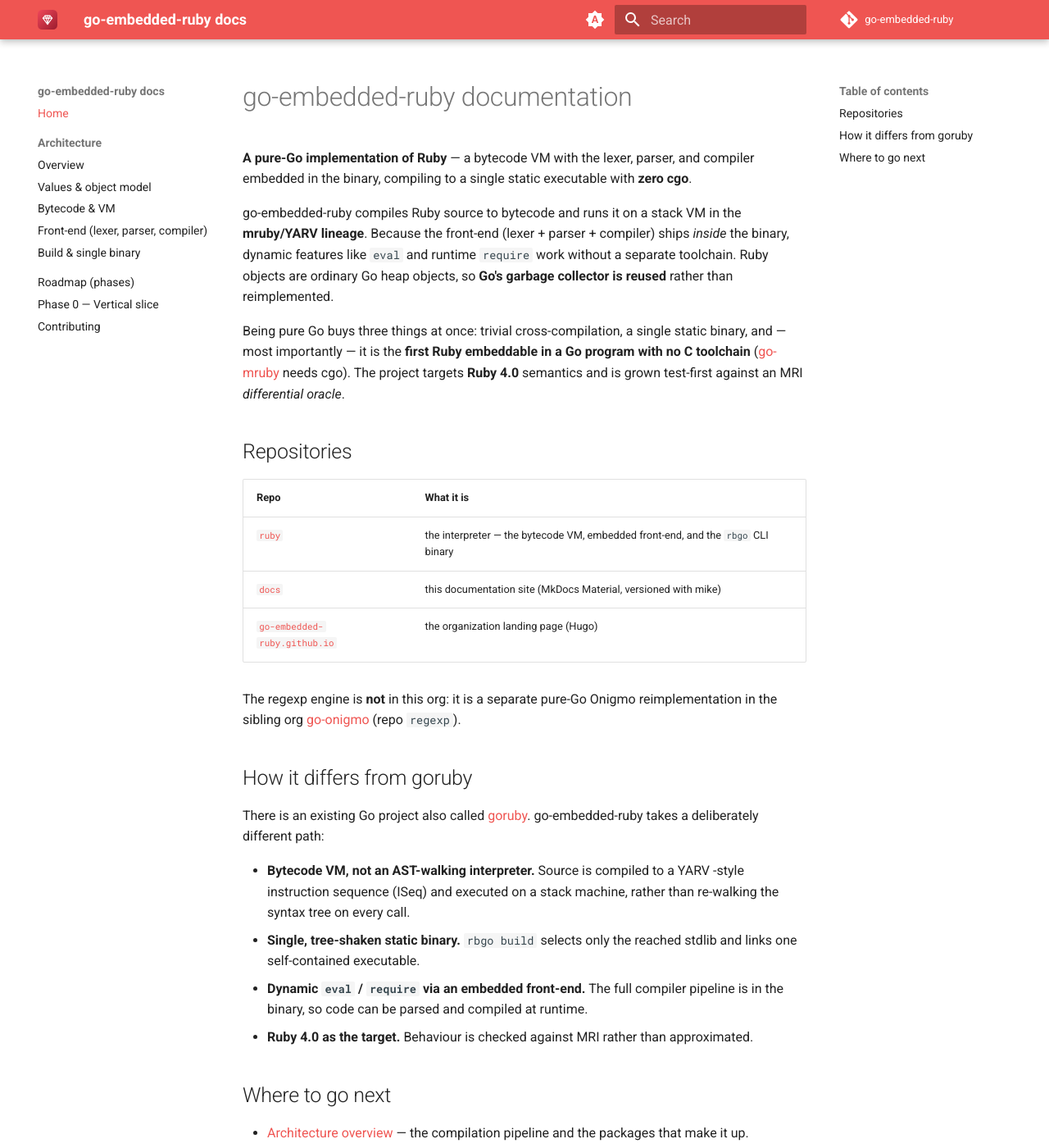
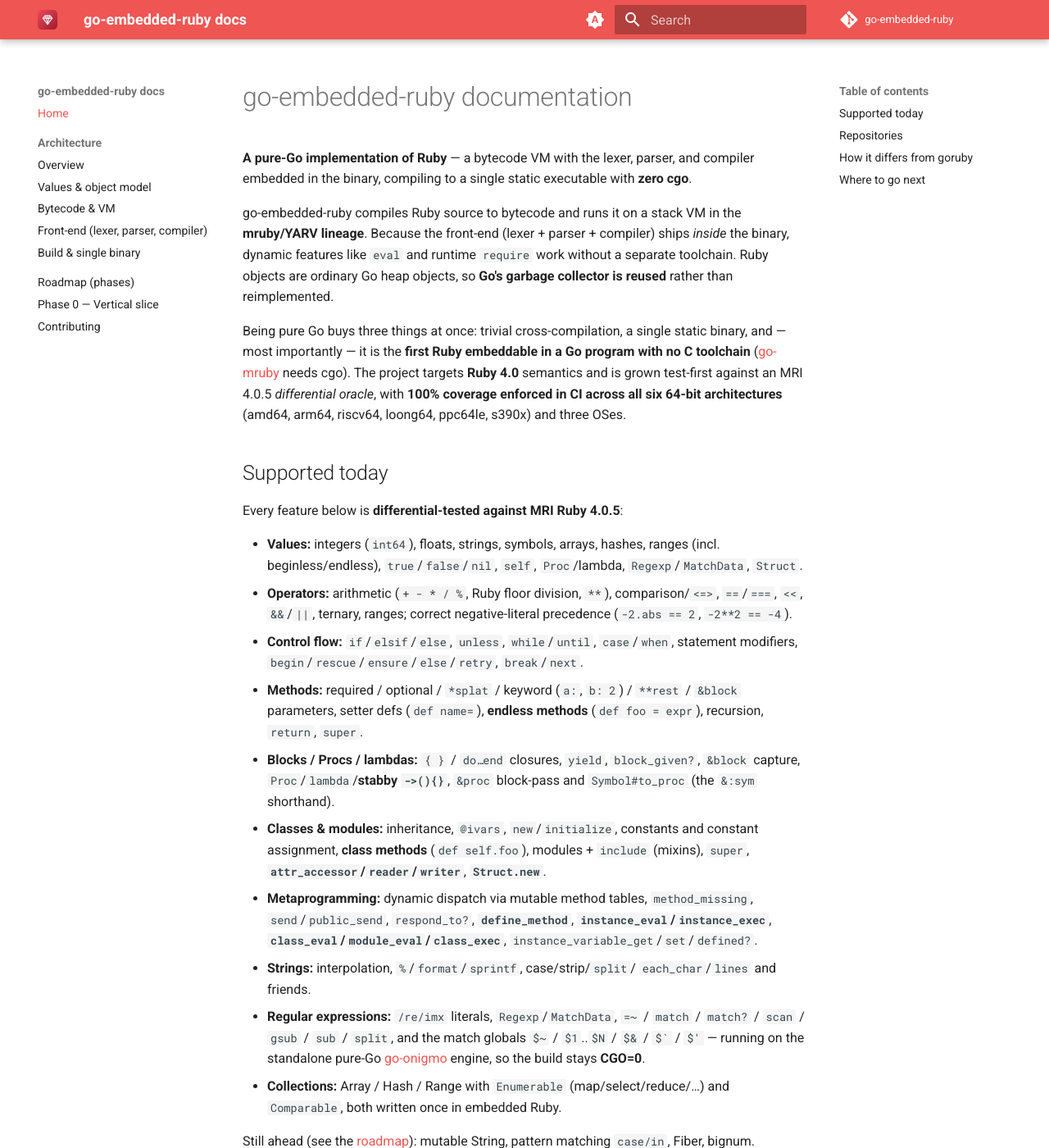
Before and after one commit to go-embedded-ruby/docs, an MkDocs documentation site: the page built from docs/index.md, in a window 1280 px wide and 1400 px high. Shown: the whole window at 82% size. Built offline with MkDocs 1.6.1 and Material for MkDocs 9.7.7, drawn with Linux system fonts in a browser that asks for light colours; the version menu is left out.

Commit message:
docs: reconcile feature set with ruby README (commit a1edcab)
The site had the regexp bridge but was missing the later object-model and
metaprogramming work. Bring index.md and the roadmap up to the real
current feature set.

- index.md: add a "Supported today" feature list mirroring the README
  (full argument system; blocks/Procs/lambdas/stabby; classes/modules
  with class methods, attr_accessor, Struct, constant/attribute
  assignment, endless methods; metaprogramming via define_method,
  instance/class_eval, send/public_send, respond_to?, instance_variable_*;
  strings, regexp, collections). Note MRI 4.0.5 differential testing and
  100% coverage across six 64-bit arches.
- roadmap.md: mark Phase 1 Done (Proc/lambda/do…end landed); fill the
  Phase 2 row with the full argument system, blocks/Procs/lambdas, class
  methods, attr_accessor, Struct, constant/attribute assignment, endless
  methods, variable-name symbols, beginless/endless ranges; flip Phase 4
  to In progress with its shipped items (define_method, instance/class_eval,
  send, respond_to?, instance_variable_*); add retry + method-level
  rescue/ensure to Phase 3.

Builds clean with mkdocs build --strict.

Co-Authored-By: Claude Opus 4.8 (1M context) <noreply@anthropic.com>

```diff
--- a/docs/index.md
+++ b/docs/index.md
@@ -13,8 +13,47 @@ work without a separate toolchain. Ruby objects are ordinary Go heap objects, so
 Being pure Go buys three things at once: trivial cross-compilation, a single
 static binary, and — most importantly — it is the **first Ruby embeddable in a
 Go program with no C toolchain** ([go-mruby][go-mruby] needs cgo). The project
-targets **Ruby 4.0** semantics and is grown test-first against an MRI
-*differential oracle*.
+targets **Ruby 4.0** semantics and is grown test-first against an MRI 4.0.5
+*differential oracle*, with **100% coverage enforced in CI across all six 64-bit
+architectures** (amd64, arm64, riscv64, loong64, ppc64le, s390x) and three OSes.
+
+## Supported today
+
+Every feature below is **differential-tested against MRI Ruby 4.0.5**:
+
+- **Values:** integers (`int64`), floats, strings, symbols, arrays, hashes,
+  ranges (incl. beginless/endless), `true`/`false`/`nil`, `self`, `Proc`/lambda,
+  `Regexp`/`MatchData`, `Struct`.
+- **Operators:** arithmetic (`+ - * / %`, Ruby floor division, `**`),
+  comparison/`<=>`, `==`/`===`, `<<`, `&&`/`||`, ternary, ranges; correct
+  negative-literal precedence (`-2.abs == 2`, `-2**2 == -4`).
+- **Control flow:** `if`/`elsif`/`else`, `unless`, `while`/`until`,
+  `case`/`when`, statement modifiers, `begin`/`rescue`/`ensure`/`else`/`retry`,
+  `break`/`next`.
+- **Methods:** required / optional / `*splat` / keyword (`a:`, `b: 2`) /
+  `**rest` / `&block` parameters, setter defs (`def name=`), **endless methods**
+  (`def foo = expr`), recursion, `return`, `super`.
+- **Blocks / Procs / lambdas:** `{ }` / `do…end` closures, `yield`,
+  `block_given?`, `&block` capture, `Proc`/`lambda`/**stabby `->(){}`**, `&proc`
+  block-pass and `Symbol#to_proc` (the `&:sym` shorthand).
+- **Classes & modules:** inheritance, `@ivars`, `new`/`initialize`, constants and
+  constant assignment, **class methods** (`def self.foo`), modules + `include`
+  (mixins), `super`, **`attr_accessor`/`reader`/`writer`**, **`Struct.new`**.
+- **Metaprogramming:** dynamic dispatch via mutable method tables,
+  `method_missing`, `send`/`public_send`, `respond_to?`, **`define_method`**,
+  **`instance_eval`/`instance_exec`**, **`class_eval`/`module_eval`/`class_exec`**,
+  `instance_variable_get`/`set`/`defined?`.
+- **Strings:** interpolation, `%`/`format`/`sprintf`, case/strip/`split`/
+  `each_char`/`lines` and friends.
+- **Regular expressions:** `/re/imx` literals, `Regexp`/`MatchData`, `=~` /
+  `match` / `match?` / `scan` / `gsub` / `sub` / `split`, and the match globals
+  `$~` / `$1`..`$N` / `$&` / `` $` `` / `$'` — running on the standalone pure-Go
+  [go-onigmo][go-onigmo] engine, so the build stays **CGO=0**.
+- **Collections:** Array / Hash / Range with `Enumerable` (map/select/reduce/…)
+  and `Comparable`, both written once in embedded Ruby.
+
+Still ahead (see the [roadmap](roadmap.md)): mutable String, pattern matching
+`case/in`, Fiber, bignum.
 
 ## Repositories
 
```
Also changed, not shown: docs/roadmap.md (+4 -4 lines).
